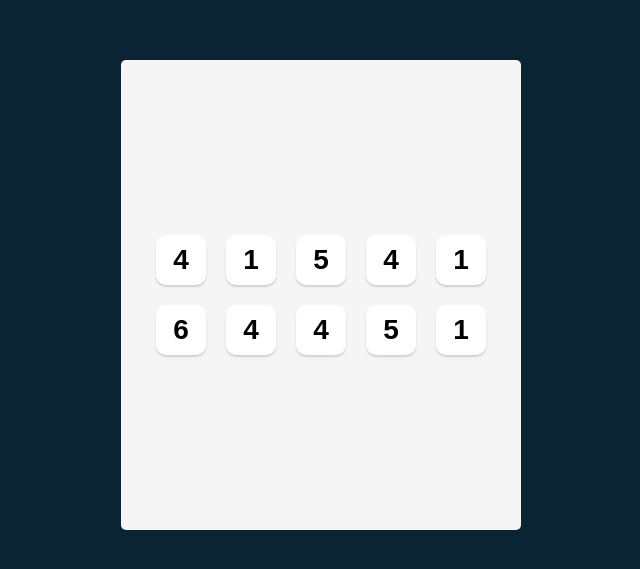
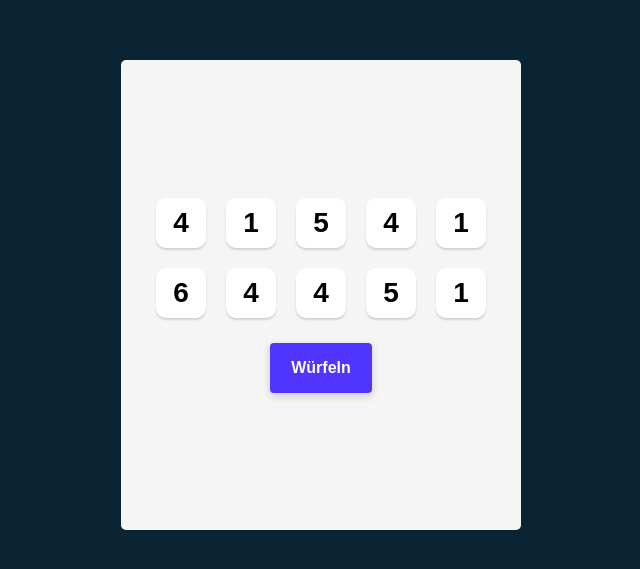
Before and after one commit to Mi6aRdnv/Tenzies, a React (Vite) app: page / in a window 1280 px wide. Shown: the part 105-674 px from the top of the page, without its empty margins (319-959 px from the left). Built offline with nearby package versions, Linux system fonts and the light colour scheme.

Commit message:
feat: add reroll functionality

```diff
--- a/src/App.jsx
+++ b/src/App.jsx
@@ -1,24 +1,25 @@
 import Die from "../src/Die.jsx";
+import { useState } from "react";
 
 function App() {
-	const randomDice = Array.from({ length: 10 }, () =>
-		Math.ceil(Math.random() * 6)
-	);
+	function setStartDice() {
+		return Array.from({ length: 10 }, () => ({
+			value: Math.ceil(Math.random() * 6),
+			id: crypto.randomUUID(),
+		}));
+	}
+	const [dice, setDice] = useState(() => setStartDice());
+
+	const diceElements = dice.map((die) => (
+		<Die key={die.id} value={die.value} />
+	));
 
 	return (
 		<main className="main">
-			<div className="dice-container">
-				<Die value={randomDice[0]} />
-				<Die value={randomDice[1]} />
-				<Die value={randomDice[2]} />
-				<Die value={randomDice[3]} />
-				<Die value={randomDice[4]} />
-				<Die value={randomDice[5]} />
-				<Die value={randomDice[6]} />
-				<Die value={randomDice[7]} />
-				<Die value={randomDice[8]} />
-				<Die value={randomDice[9]} />
-			</div>
+			<div className="dice-container">{diceElements}</div>
+			<button onClick={() => setDice(setStartDice())} className="roll-dice">
+				Würfeln
+			</button>
 		</main>
 	);
 }
--- a/src/index.css
+++ b/src/index.css
@@ -66,3 +66,17 @@ body {
 	box-shadow: 0 2px 2px 0 rgba(0, 0, 0, 0.15);
 	user-select: none;
 }
+.roll-dice {
+	min-height: 50px;
+	min-width: 90px;
+	margin-top: 25px;
+	padding: 6px 21px;
+
+	font-weight: 700;
+	font-size: 16px;
+	color: white;
+
+	background-color: #5035ff;
+	border-radius: 4px;
+	box-shadow: 0 3px 8px 0 rgba(0, 0, 0, 0.18);
+}
```
